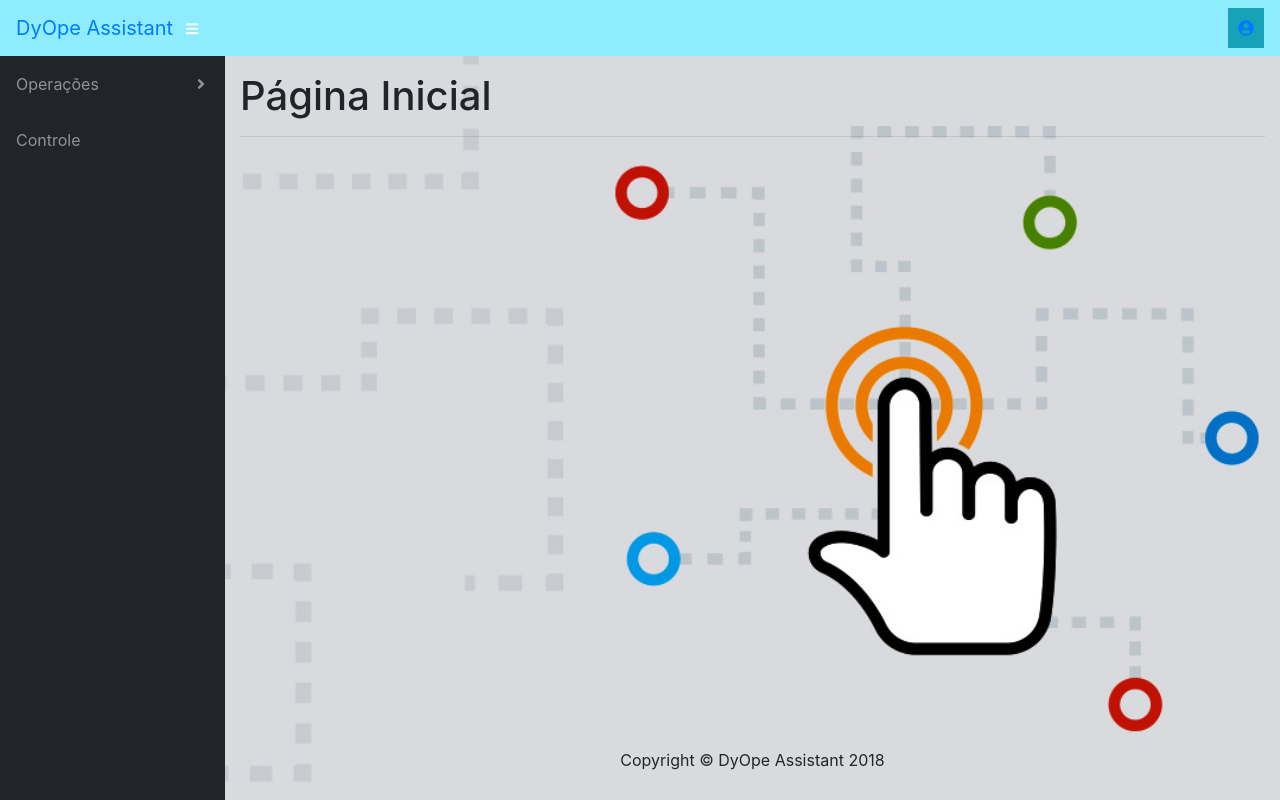
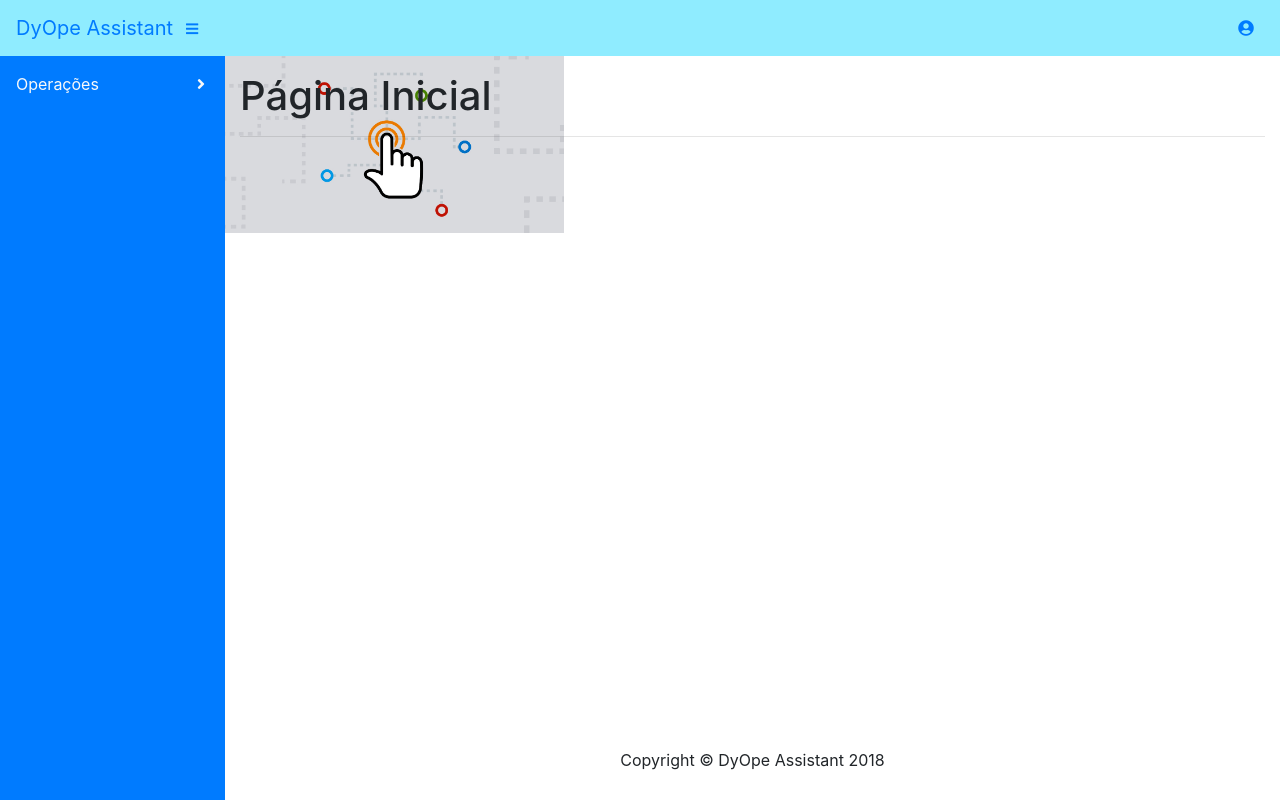
Before and after one commit to JuanJGB/Projeto_TCC, a PHP site: page /funcionario_index.php in a window 1280 px wide. Run offline with PHP 8.4, Linux system fonts and the light colour scheme.

Commit message:
Continuando o projeto....

```diff
--- a/css/estilo.css
+++ b/css/estilo.css
@@ -18,6 +18,10 @@
 .fundo{
     background-image: url("../imagens/operacoes.jpg");
     background-size: cover;
+    width: 100%;
+     height: 100%;
+    background-repeat: no-repeat;
+    background-size: contain;
 }
 
 .bg-lightblue{
--- a/funcionario_index.php
+++ b/funcionario_index.php
@@ -32,12 +32,12 @@
 
 <body id="page-top">
 
-<nav class="navbar navbar-expand  bg-lightblue static-top">
+<nav class="navbar navbar-expand bg-lightblue static-top">
 
 
-    <a class="navbar-brand mr-1" href="gerente_index.php">DyOpe Assistant</a>
+    <a class="navbar-brand mr-1" href="funcionario_index.php">DyOpe Assistant</a>
 
-    <button class="btn btn-link btn-sm text-white order-1 order-sm-0" id="sidebarToggle" href="#">
+    <button class="btn btn-link btn-sm  order-1 order-sm-0" id="sidebarToggle" href="#">
         <i class="fas fa-bars"></i>
     </button>
 
@@ -46,7 +46,7 @@
     </form>
 
     <!-- Navbar -->
-    <ul class="navbar-nav ml-auto ml-md-0 bg-info">
+    <ul class="navbar-nav ml-auto ml-md-0">
         <li class="nav-item dropdown no-arrow">
             <a class="nav-link dropdown-toggle" href="#" id="userDropdown" role="button" data-toggle="dropdown"
                aria-haspopup="true" aria-expanded="false">
@@ -65,10 +65,11 @@
 <div id="wrapper">
 
     <!-- Sidebar -->
-    <ul class="sidebar navbar-nav">
+    <ul class="sidebar bg-primary navbar-nav">
 
         <li class="nav-item dropdown">
-            <a class="nav-link dropdown-toggle" href="#" id="pagesDropdown" role="button" data-toggle="dropdown"
+            <a class="nav-link dropdown-toggle text-light" href="#" id="pagesDropdown" role="button"
+               data-toggle="dropdown"
                aria-haspopup="false" aria-expanded="false">
                 <span>Operações</span>
             </a>
@@ -81,12 +82,6 @@
                 <a class="dropdown-item" href="operacao_acabamento.php">Acabamento</a>
 
             </div>
-        </li>
-        <li class="nav-item">
-            <a class="nav-link" href="controle.php">
-                <span>Controle</span>
-            </a>
-
         </li>
 
     </ul>
@@ -137,7 +132,7 @@
             <div class="modal-body">Selecione "Sair" abaixo se você estiver pronto para encerrar sua sessão atual.</div>
             <div class="modal-footer">
                 <button class="btn btn-secondary" type="button" data-dismiss="modal">Cancelar</button>
-                <a class="btn btn-primary" href="login_funcionario.php">Sair</a>
+                <a class="btn btn-primary" href="login_gerente.php">Sair</a>
             </div>
         </div>
     </div>
--- a/operacao_corte.php
+++ b/operacao_corte.php
@@ -66,7 +66,7 @@
     <ul class="sidebar bg-primary navbar-nav">
 
         <li class="nav-item dropdown ">
-            <a class="nav-link dropdown-toggle" href="#" id="pagesDropdown" role="button" data-toggle="dropdown"
+            <a class="nav-link dropdown-toggle text-light" href="#" id="pagesDropdown" role="button" data-toggle="dropdown"
                aria-haspopup="true" aria-expanded="false">
                 <span>Operações</span>
             </a>
```
Also changed, not shown: index.php (+15 -18 lines).
